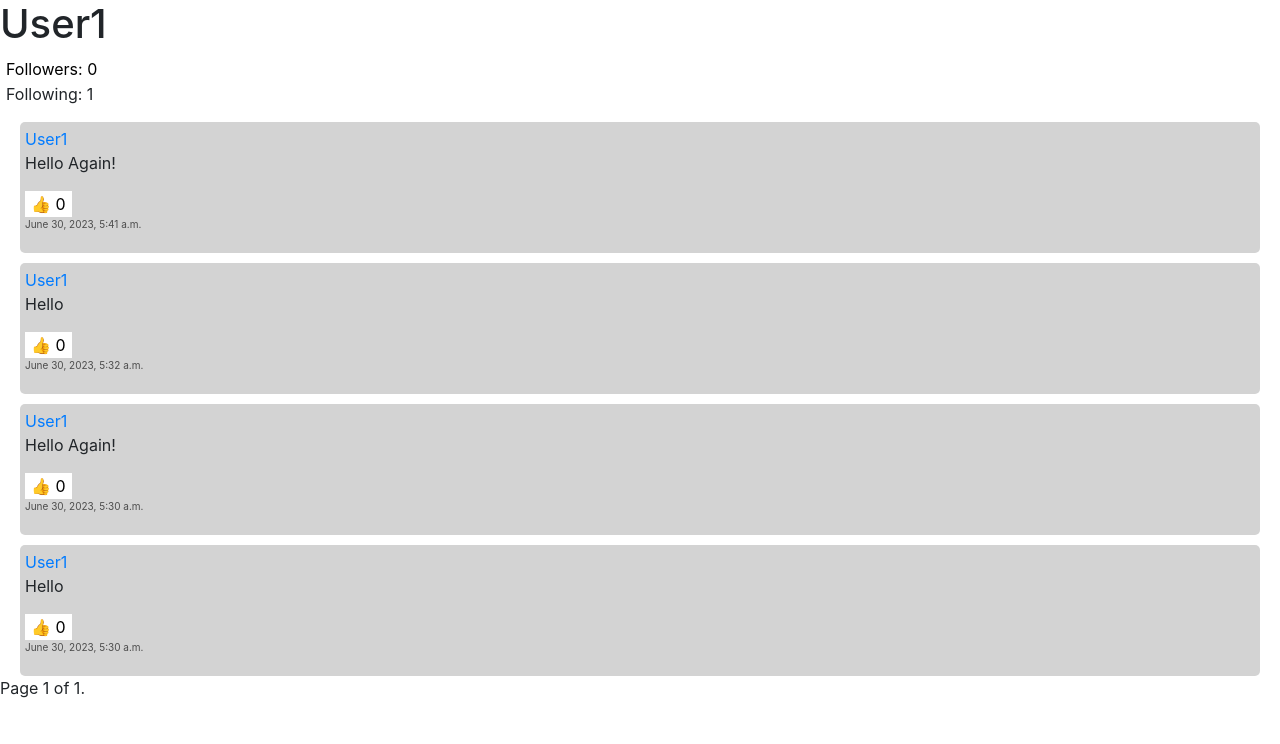
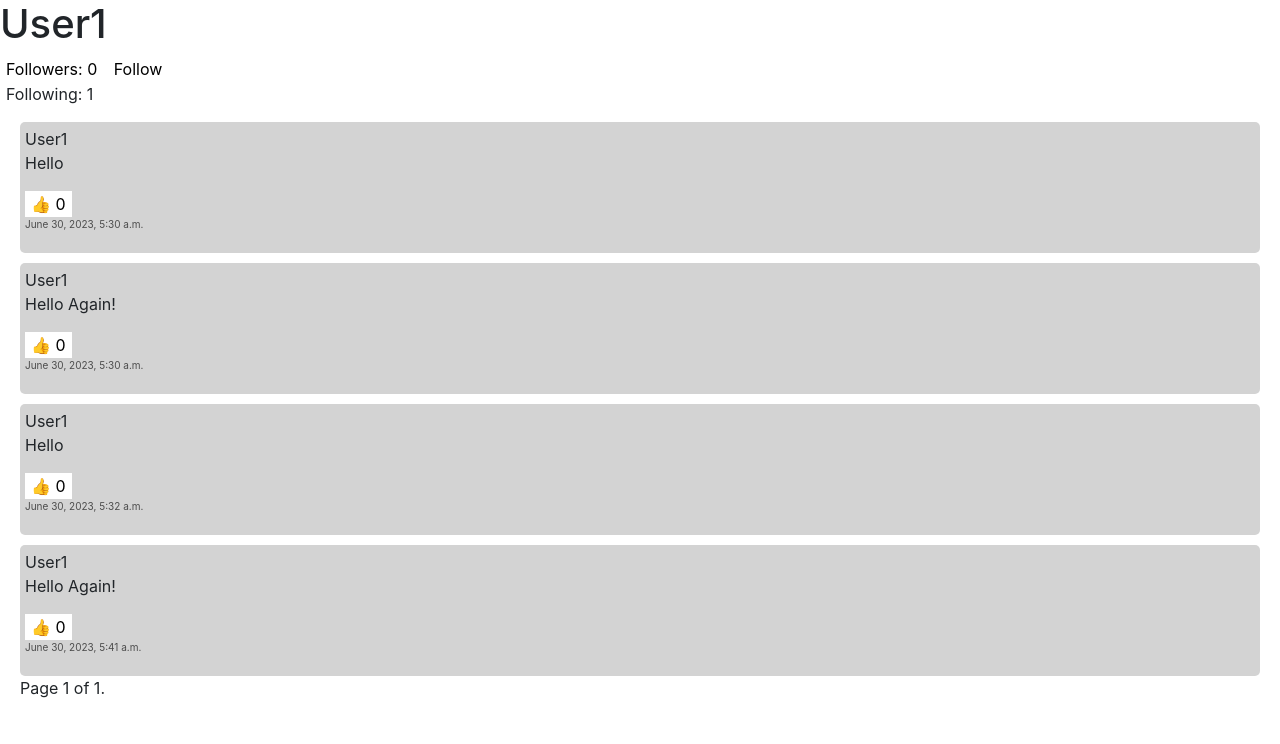
Before and after one commit to JustSahil-S/social_network, a Django app: a page that uses network/templates/network/profile.html in a window 1280 px wide. Shown: the part 56-800 px from the top of the page. Run offline with Django 3.2, Linux system fonts and the light colour scheme; data comes from the database, SQL or seed files in the repository; both versions use the stored data as it was after the commit; some libraries are stand-ins or nearby versions.

Commit message:
commit #2

```diff
--- a/network/static/network/content.js
+++ b/network/static/network/content.js
@@ -15,8 +15,7 @@ document.addEventListener('DOMContentLoaded', function() {
 
     const followButton = document.querySelector('.FollowButton');
     if (followButton) {
-        followButton.addEventListener("click", () => FollowCounter(followButton.id));
-    }
+        followButton.addEventListener("click", () => FollowCounter(followButton.id));}
 
 
 });
@@ -38,11 +37,15 @@ function FollowCounter(id) {
     var id_short = id.split('-')[1];
     fetch(`/follow/${id_short}`).then(response => response.json()).then(x => {
         var y = document.getElementById(id);
-        (y.innerHTML = ` Followers: ${x["followcount"]}`)
+        (document.getElementById(`followCounter-${id_short}`).innerHTML = ` Followers: ${x["followcount"]}`)
         if (y.style.backgroundColor == "white"){
             y.style.backgroundColor = "rgb(33, 199, 33)";
+            y.innerHTML="Following"
+
         } else {
             y.style.backgroundColor = "white";
+            y.innerHTML="Follow"
+
         }
     })
 };
@@ -78,7 +81,7 @@ function displayForm(id) {
     }
 }
 
-function FollowCounter(id) {
+/* function FollowCounter(id) {
     var id_short = id.split('-')[1];
     fetch(`/follow/${id_short}`).then(response => response.json()).then(x => {
         var y = document.getElementById(id);
@@ -89,4 +92,4 @@ function FollowCounter(id) {
             y.style.backgroundColor = "white";
         }
     })
-};
+}; */
--- a/network/templates/network/profile.html
+++ b/network/templates/network/profile.html
@@ -3,14 +3,16 @@
 {% block body %}
 <h1>{{ user.username }}</h1>
 {% if request.user in user.followers.all %}
-    <button id="follow-{{ user.username }}" class="FollowButton" style="background-color: rgb(33, 199, 33); border-width: 0px; outline: none;">Followers: {{ user.followers.all|length }}</button>
+    <button id="followCounter-{{ user.username }}" class="FollowCounter" style="background-color: rgb(255, 255, 255); border-width: 0px; outline: none;">Followers: {{ user.followers.all|length }}</button>
+    <button id="follow-{{ user.username }}" class="FollowButton" style="background-color: rgb(33, 199, 33); border-width: 0px; outline: none;">Following</button>
 {% else %}
-    <button id="follow-{{ user.username }}" class="FollowButton" style="background-color: white; border-width: 0px; outline: none;">Followers: {{ user.followers.all|length }}</button>
+    <button id="followCounter-{{ user.username }}" class="FollowCounter" style="background-color: white; border-width: 0px; outline: none;">Followers: {{ user.followers.all|length }}</button>
+    <button id="follow-{{ user.username }}" class="FollowButton" style="background-color: white; border-width: 0px; outline: none;">Follow</button>
 {% endif %}
     <p style="margin-left: 6px"> Following: {{ count }}</p>
-{% for post in page_obj reversed %}
+{% for post in page_obj %}
 <div style="margin-top: 10px; background-color: lightgray; padding: 5px; display: block; margin-left: 20px; margin-right: 20px; border-radius: 5px;" id="content{{post.id}}" >
-    <a href="profile/{{ post.poster }}">{{ post.poster }}</a>
+    <a>{{ post.poster }}</a>
     <p id="content-{{ post.id }}">{{ post.content }}</p>
 {% if user.is_authenticated %}
 {% if request.user == post.poster %}
@@ -34,22 +36,21 @@
 
 {% endfor %}
  </div>
- <div class="pagination">
-    <span>
+ <div class="pagination" style="display: block;">
+    <div style="display: block; margin-left: 20px;">
         {% if page_obj.has_previous %}
-            <a href="?page=1">&laquo; first</a>
-            <a href="?page={{ page_obj.previous_page_number }}">previous</a>
+             <a href="?page={{ page_obj.previous_page_number }}">previous</a>
         {% endif %}
 
-        <span>
-            Page {{ page_obj.number }} of {{ page_obj.paginator.num_pages }}.
-        </span>
 
         {% if page_obj.has_next %}
             <a href="?page={{ page_obj.next_page_number }}">next</a>
-            <a href="?page={{ page_obj.paginator.num_pages }}">last &raquo;</a>
         {% endif %}
-    </span>
+    </div>
+
+    <div style="display: block; margin-left: 20px;">
+        Page {{ page_obj.number }} of {{ page_obj.paginator.num_pages }}.
+    </div>
 </div>
 {% endblock %}
 
--- a/network/views.py
+++ b/network/views.py
@@ -12,8 +12,8 @@ from django.core.paginator import Paginator
 from django.views.generic import ListView
 
 def index(request):
-    posts = Post.objects.all()
-    paginator = Paginator(posts, 5)
+    posts = Post.objects.all().order_by('-dateTime')
+    paginator = Paginator(posts, 10)
     print (paginator.count)
     page_number = request.GET.get('page')
     page_obj = paginator.get_page(page_number)
@@ -26,12 +26,12 @@ def index(request):
     })
     except:
         return render(request, "network/index.html", {
-        "posts": page_obj,
+        "page_obj": page_obj,
     })
 def follow_page(request):
     users = User.objects.all().filter(followers = request.user)
     posts = Post.objects.all().filter(poster__in = users)
-    paginator = Paginator(posts, 5)
+    paginator = Paginator(posts, 10)
     print (paginator.count)
     page_number = request.GET.get('page')
     page_obj = paginator.get_page(page_number)
@@ -112,7 +112,7 @@ def profile(request, user):
     count = following.count()
     print(count)
     posts = Post.objects.all().filter(poster=User.objects.get(username=user))
-    paginator = Paginator(posts, 5)
+    paginator = Paginator(posts, 10)
     print (paginator.count)
     page_number = request.GET.get('page')
     page_obj = paginator.get_page(page_number)
```
Also changed, not shown: network/templates/network/index.html (+12 -12 lines), db.sqlite3.
